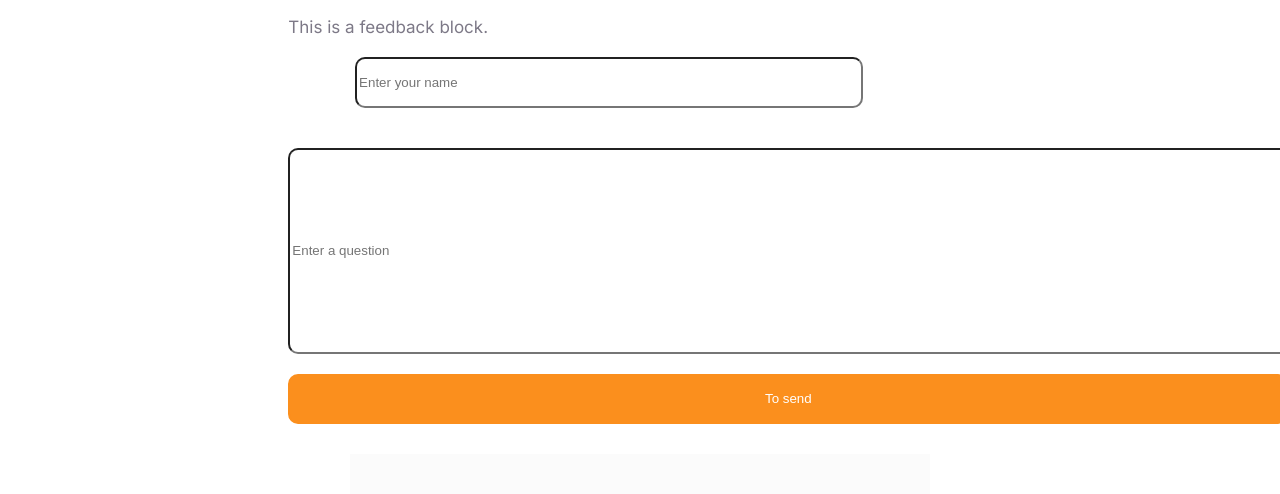
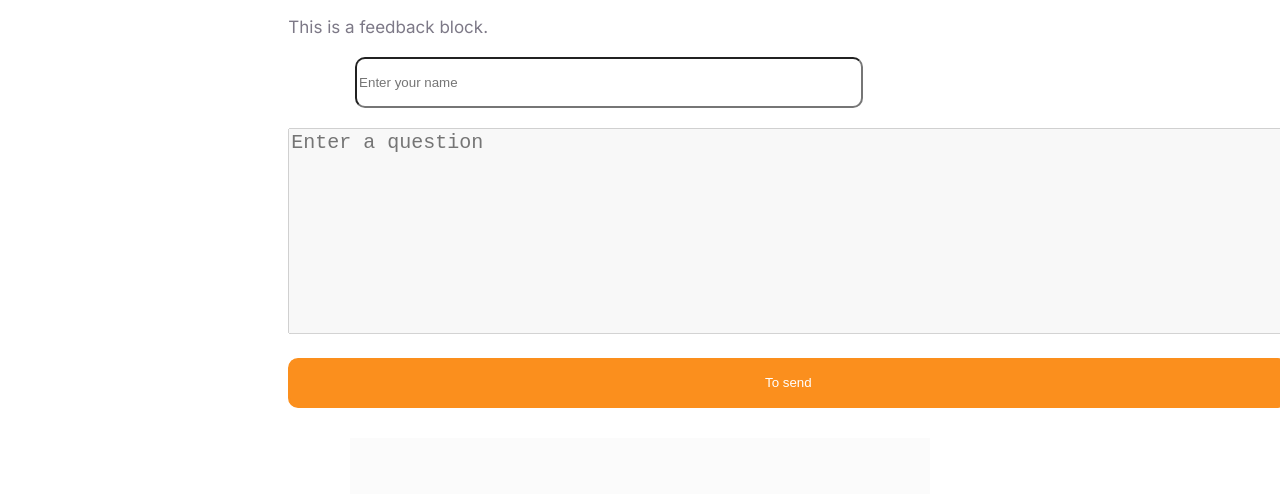
Before and after one commit to igorgunbin88-ux/avtoriz, a plain HTML site: page page/index.html in a window 1280 px wide. Shown: the part 5229-5723 px from the top of the page. Drawn offline with Linux system fonts and the light colour scheme.

Commit message:
add Обратная связь

```diff
--- a/page/index.html
+++ b/page/index.html
@@ -105,7 +105,7 @@
               <p>This is a feedback block.</p>
               <form action="index.html">
                 <center><input type="text" placeholder="Enter your name"></center>
-                <p><input class="inp" type="text" placeholder="Enter a question"></p>
+                <p><textarea class="inp" type="text" placeholder="Enter a question" disabled></textarea></p>
                 <input class="button2 inp_btn" type="submit" value="To send">
               </form>
         </div>
--- a/style/index.scss
+++ b/style/index.scss
@@ -70,7 +70,7 @@ h1,h2,p {
         p {font-size: 17px; color: #7D7987; margin-top: 20px; width: 450px;}
         .alignment {margin-top: 180px; margin-left: 200px;}
         input {margin-top: 20px; height: 45px; width: 500px; border-radius: 10px;}
-        .inp {height: 200px; width: 1000px;}
+        .inp {height: 200px; width: 1000px; max-width: 1000px; max-height: 300px; font-size: 20px;}
         .inp_btn {height: 50px; width: 1000px;}
     }
     .bord {
```
Also changed, not shown: style/style.css, 1 other file.
